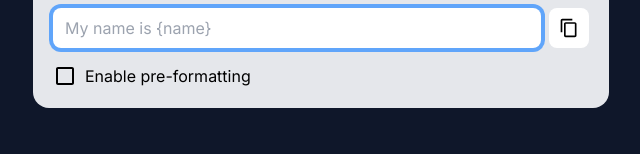
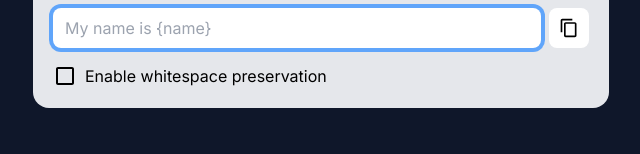
Before and after one commit to grech-ca/i18n-playground, a Next.js app: page / in a window 1280 px wide. Shown: the part 462-616 px from the top of the page, without its empty margins (319-959 px from the left). Built offline with nearby package versions, Linux system fonts and the light colour scheme.

Commit message:
Update checkbox text

```diff
--- a/src/app/page.tsx
+++ b/src/app/page.tsx
@@ -124,7 +124,7 @@ const HomePage = () => {
           <Checkbox
             onChange={setIsWhitespacePreserved}
             checked={isWhitespacePreserved}
-            label="Enable pre-formatting"
+            label="Enable whitespace preservation"
           />
         </div>
         <Result
```
